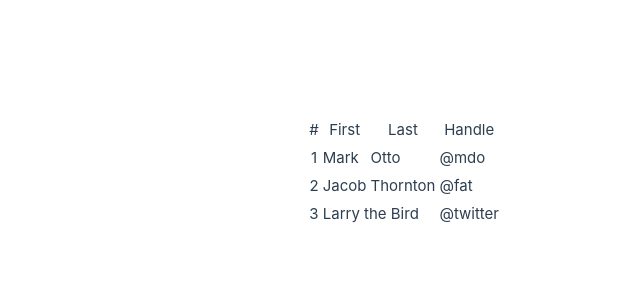
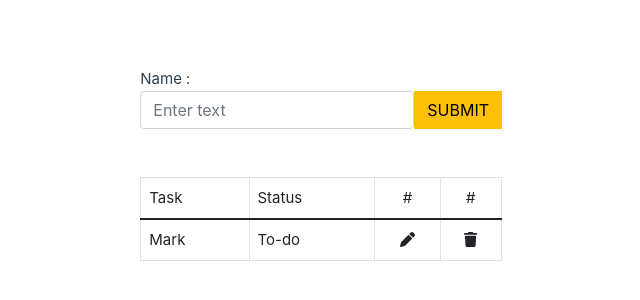
Before and after one commit to Ankurraj001/first-project, a Vue app: page / in a window 1280 px wide. Shown: the part 228-528 px from the top of the page, without its empty margins (138-778 px from the left). Built offline with nearby package versions, Linux system fonts and the light colour scheme.

Commit message:
Shailvi comments

```diff
--- a/package.json
+++ b/package.json
@@ -11,6 +11,7 @@
     "vue": "^3.2.36"
   },
   "devDependencies": {
+    "@fortawesome/fontawesome-free": "^6.1.1",
     "@vitejs/plugin-vue": "^2.3.3",
     "vite": "^2.9.9"
   }
--- a/src/App.vue
+++ b/src/App.vue
@@ -1,5 +1,7 @@
 <script setup>
-import 'bootstrap'
+import 'bootstrap/dist/css/bootstrap.min.css'
+import '@fortawesome/fontawesome-free/css/all.css'
+import '@fortawesome/fontawesome-free/js/all.js'
 import Todo from './components/Todo.vue';
 </script>
 
--- a/src/components/Todo.vue
+++ b/src/components/Todo.vue
@@ -2,37 +2,36 @@
 </script>
 
 <template>
-  <table class="table table-borderless">
+    <div>
+        <div>Name : {{name}}</div>
+        <div class="d-flex">
+            <input type="text" placeholder="Enter text" class="form-control" />
+            <button class="btn btn-warning rounded-0">SUBMIT</button>
+        </div>
+        <table class="table table-bordered mt-5">
             <thead>
                 <tr>
-      <th scope="col">#</th>
-      <th scope="col">First</th>
-      <th scope="col">Last</th>
-      <th scope="col">Handle</th>
+                    <th scope="col">Task</th>
+                    <th scope="col">Status</th>
+                    <th scope="col" class="text-center">#</th>
+                    <th scope="col" class="text-center">#</th>
                 </tr>
             </thead>
             <tbody>
                 <tr>
-      <th scope="row">1</th>
                     <td>Mark</td>
-      <td>Otto</td>
-      <td>@mdo</td>
-    </tr>
-    <tr>
-      <th scope="row">2</th>
-      <td>Jacob</td>
-      <td>Thornton</td>
-      <td>@fat</td>
-    </tr>
-    <tr>
-      <th scope="row">3</th>
-      <td colspan="2">Larry the Bird</td>
-      <td>@twitter</td>
+                    <td>To-do</td>
+                    <td>
+                        <div class="text-center"><span class="fa fa-pen"></span></div>
+                    </td>
+                    <td>
+                        <div class="text-center"><span class="fa fa-trash"></span></div>
+                    </td>
                 </tr>
             </tbody>
         </table>
+    </div>
 </template>
 
 <style>
-
 </style>
```
Also changed, not shown: 1 other file (tests, documents, lock files or other folders). Lines whose indentation alone changed are shown as unchanged.
